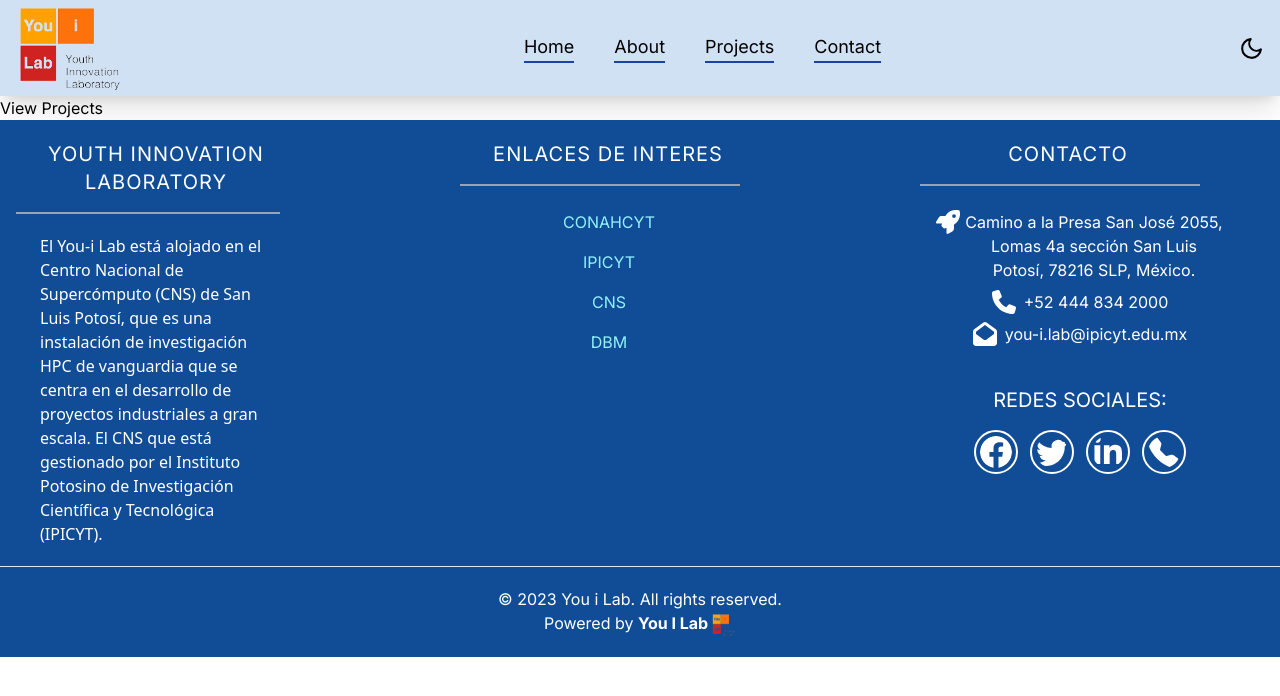
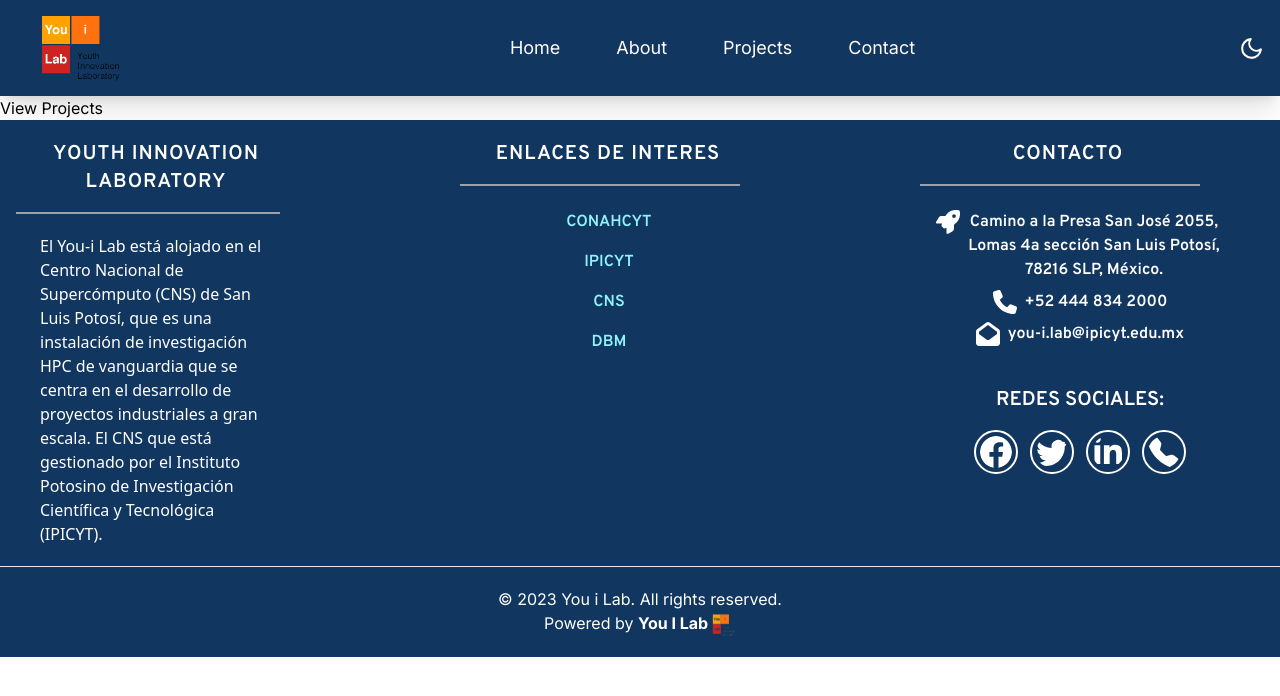
Before and after one commit to Martinvega17/you-ilab-next, a Next.js app: page /Projects in a window 1280 px wide. Shown: the top 696 px of the page. Built offline with nearby package versions, Linux system fonts and the light colour scheme.

Commit message:
update landing page

```diff
--- a/app/components/NavBar.jsx
+++ b/app/components/NavBar.jsx
@@ -1,6 +1,7 @@
 "use client"
 import React, { useState, useEffect } from "react";
 import logo_you_i_lab from "../assets/logos/logo-you-i_lab.png";
+import logo_org from '../assets/logos/Logo-Original.png'
 import Image from "next/image";
 import Link from "next/link";
 import { BsList, BsPinterest, BsX, BsYoutube } from "react-icons/bs"
@@ -9,7 +10,8 @@ import { FiMoon } from "react-icons/fi";
 import { BsSun } from "react-icons/bs";
 
 const styles = {
-  navLinks: 'cursor pointer ml-10  border-b-[0.150rem] border-blue-800 hover:border-[#F6B520] text-lg',
+  navLinks: 'cursor-pointer ml-10 text-lg transition-colors duration-300 p-2',
+  navLinksHover: 'hover:border-[#91f2fe] hover:bg-black hover:text-[#91f2fe] rounded-full'
 };
 
 function NavBar() {
@@ -36,30 +38,30 @@ function NavBar() {
         <div className="flex items-center justify-between h-full px-4 w-full">
           <Link href="/">
             <Image
-              src={logo_you_i_lab}
+              src={logo_org}
               alt="Logo You i Lab"
-              width={110}
+              width={130}
               height={75}
               className="cursor-pointer"
             />
           </Link>
-          <div className="text-black hidden sm:flex flex-1 justify-center"> {/* Modificación: Agregamos flex-1 y justify-center */}
+          <div className="text-[#FFFCFC] hidden sm:flex flex-1 justify-center"> {/* Modificación: Agregamos flex-1 y justify-center */}
             <ul className="hidden sm:flex dark:text-white">
-              <li className={styles.navLinks}>
+              <li className={`${styles.navLinks} ${styles.navLinksHover}`}>
                 <Link href="/">Home</Link>
               </li>
-              <li className={styles.navLinks}>
+              <li className={`${styles.navLinks} ${styles.navLinksHover}`}>
                 <Link href="/About">About</Link>
               </li>
-              <li className={styles.navLinks}>
+              <li className={`${styles.navLinks} ${styles.navLinksHover}`}>
                 <Link href="/Projects">Projects</Link>
               </li>
-              <li className={styles.navLinks}>
+              <li className={`${styles.navLinks} ${styles.navLinksHover}`}>
                 <Link href="/Contact">Contact</Link>
               </li>
             </ul>
           </div>
-          <div className="ml-auto"> {/* Agregamos la clase ml-auto para pegar el elemento al margen derecho */}
+          <div className="ml-auto text-[#FFFCFC]"> {/* Agregamos la clase ml-auto para pegar el elemento al margen derecho */}
             {theme === "dark" ? (
               <BsSun size={25} cursor="pointer" onClick={() => setTheme("light")} />
             ) : (
@@ -103,12 +105,6 @@ function NavBar() {
                 <Link href='/Contact'>Contact</Link>
               </li>
             </ul>
-            {theme === "dark" ? (
-        <BsSun size={25} cursor="pointer" onClick={() => setTheme("light")} />
-      ) : (
-        <FiMoon size={25} cursor="pointer" className="dark:text-black" onClick={() => setTheme("dark")} />
-      )}
-
           </div>
           {/* Socia Media Links */}
 
--- a/app/globals.css
+++ b/app/globals.css
@@ -11,6 +11,11 @@
 @font-face {
   font-family: "Lato-Bold";
   src: url("../public/Lato-Bold.ttf");
+}
+
+@font-face {
+  font-family: "OverPass";
+  src: url("../public/Overpass-SemiBold.ttf");
 }
 
 html,
@@ -37,6 +42,8 @@ a {
   }
 }
 
+
+
 /* .about_us {
   font-family: "Cera-Medium", sans-serif;
   font-style: normal;
--- a/tailwind.config.js
+++ b/tailwind.config.js
@@ -10,12 +10,13 @@ module.exports = {
       fontFamily: {
         latoRegular: "Lato-Regular",
         latoBold: "Lato-Bold",
+        OverPass: "OverPass"
       },
       colors: {
         hoverColor: "#ffaa17",
         darkRed: "#ea0638",
-        navbarBlue: '#d1e1f4',
-        footerBlue: '#114d97',
+        navbarBlue: '#11365F',/* '#d1e1f4' */
+        footerBlue: '#11365F',/* '#114d97', */
         loaderYellow: '#FFDD2F',
         contact: "rgba(20, 184, 166, 1)",
       },
```
Lines whose indentation alone changed are shown as unchanged.
